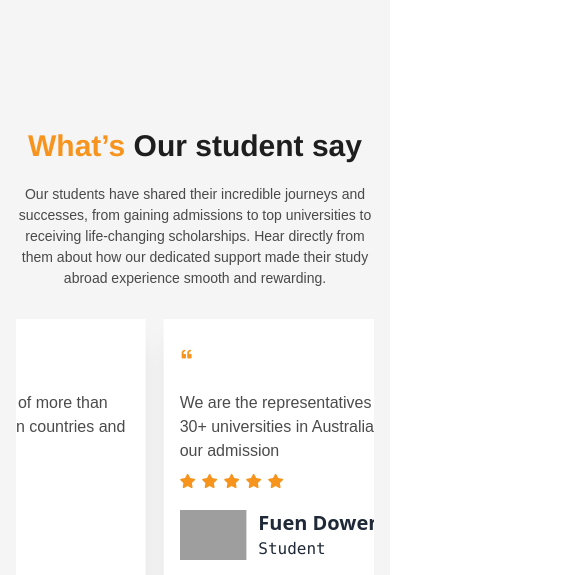
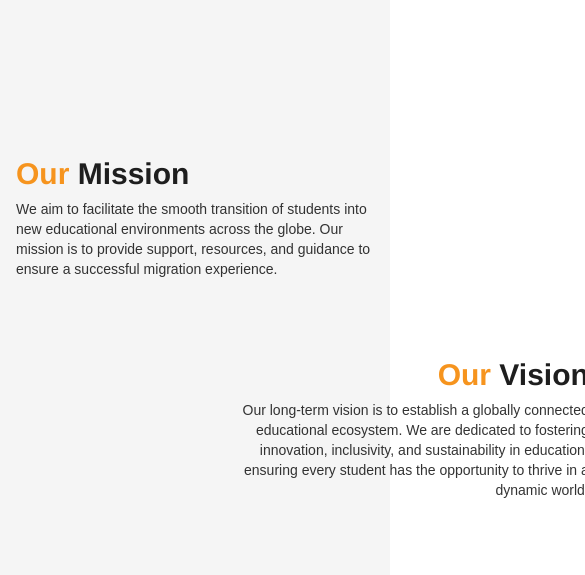
Before and after one commit to mahejabinmou/northway-project, a React (Vite) app: page /About in a window 390 px wide. Shown: the part 2800-3375 px from the top of the page, 585 px wide, since content can reach past the window. Built offline with nearby package versions, Linux system fonts and the light colour scheme; grey boxes are pictures that could not be loaded; a web font is replaced by a local one.

Commit message:
mission and vision

```diff
--- a/src/ClientSide/AboutUs/AboutUs.jsx
+++ b/src/ClientSide/AboutUs/AboutUs.jsx
@@ -2,6 +2,8 @@ import OurService from "../Home/OurService/OurService";
 import OurStudentSay from "../Home/OurStudentSay/OurStudentSay";
 import Footer from "../Shared/Footer/Footer";
 import AboutUsHero from "./AboutUsHero/AboutUsHero";
+import Mission from "./Mission/Mission";
+import Vision from "./Vision/Vision";
 import WhoAreU from "./WhoAreU/WhoAreU";
 
 const AboutUs = () => {
@@ -10,6 +12,10 @@ const AboutUs = () => {
       <AboutUsHero></AboutUsHero>
       <WhoAreU></WhoAreU>
       <OurService></OurService>
+      <div className="sm:flex sm:flex-wrap">
+        <Mission></Mission>
+        <Vision></Vision>
+      </div>
       <OurStudentSay></OurStudentSay>
       {/* Here you new component for mission and vision */}
       <Footer></Footer>
--- a/src/ClientSide/Home/Home.jsx
+++ b/src/ClientSide/Home/Home.jsx
@@ -19,14 +19,16 @@ const Home = () => {
     <div className="bg-[#F5F5F5] ">
       <HeroSection></HeroSection>
       <About></About>
+      <div className="sm:flex sm:flex-wrap">
+        <Mission></Mission>
+        <Vision></Vision>
+      </div>
       <OurService></OurService>
       <ChooseUs></ChooseUs>
       <StudyDestination></StudyDestination>
       <OurVideo></OurVideo>
       <OurStudentSay></OurStudentSay>
       <OurLatestBlog></OurLatestBlog>
-      <Mission></Mission>
-      <Vision></Vision>
       <Footer></Footer>
     </div>
   );
--- a/src/index.css
+++ b/src/index.css
@@ -2088,7 +2088,7 @@ font-helvetica font-normal;
 }
 .animated-section-ltr {
   opacity: 0;
-  transform: translateX(-100%);
+  transform: translateX(0%);
   transition: all 1s ease-in-out;
 }
 
@@ -2099,11 +2099,23 @@ font-helvetica font-normal;
 
 .animated-section-rtl {
   opacity: 0;
-  transform: translateX(200%);
+  transform: translateX(100%);
   transition: all 1s ease-in-out;
 }
 
 .animated-section-rtl.visible {
   opacity: 1;
-  transform: translateX(70%);
+  transform: translateX(60%);
 }
+
+@media (max-width: 430px) {
+  .animated-section-ltr,
+  .animated-section-ltr.visible {
+    transform: translateX(0%);
+  }
+
+  .animated-section-rtl,
+  .animated-section-rtl.visible {
+    transform: translateX((0%));
+  }
+}
```
